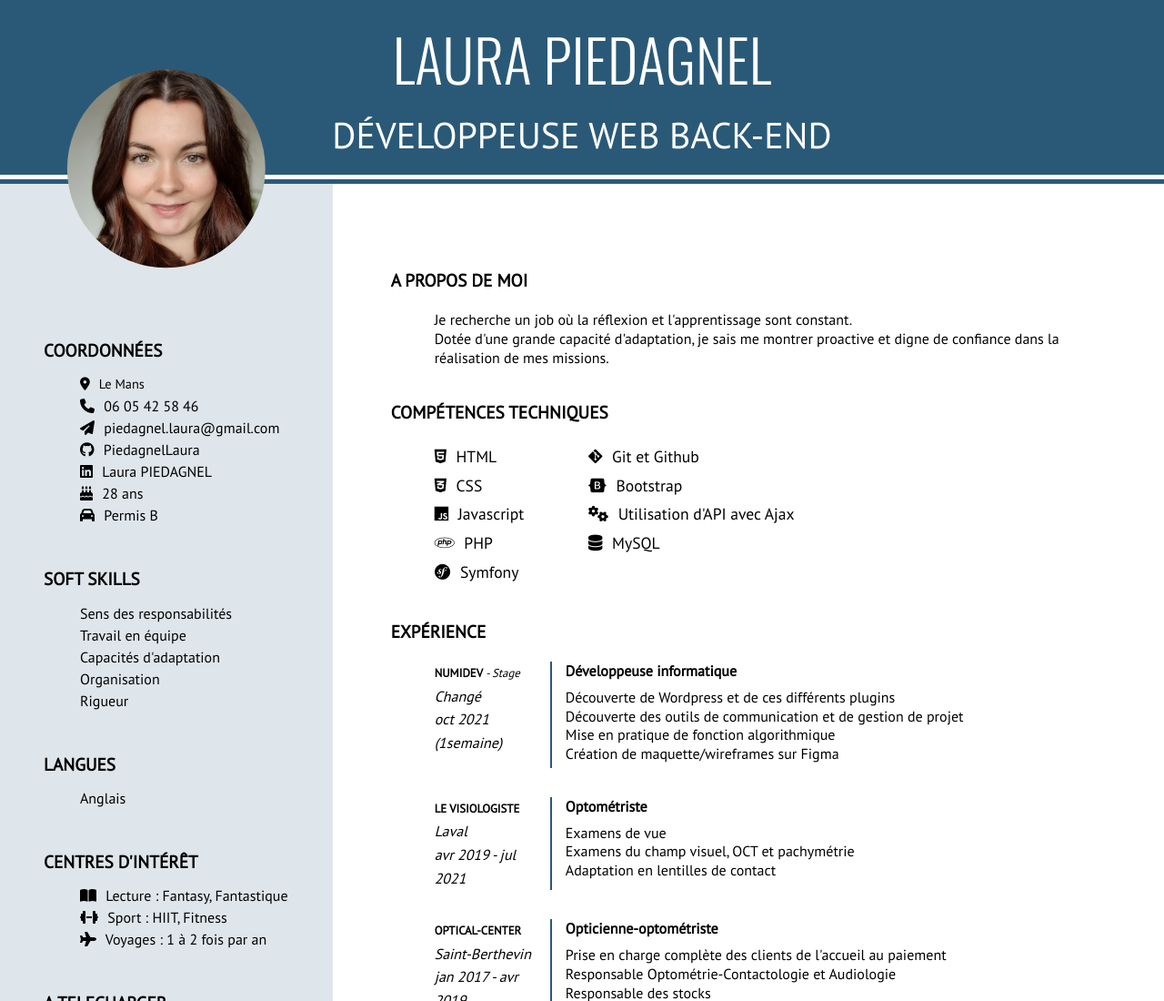
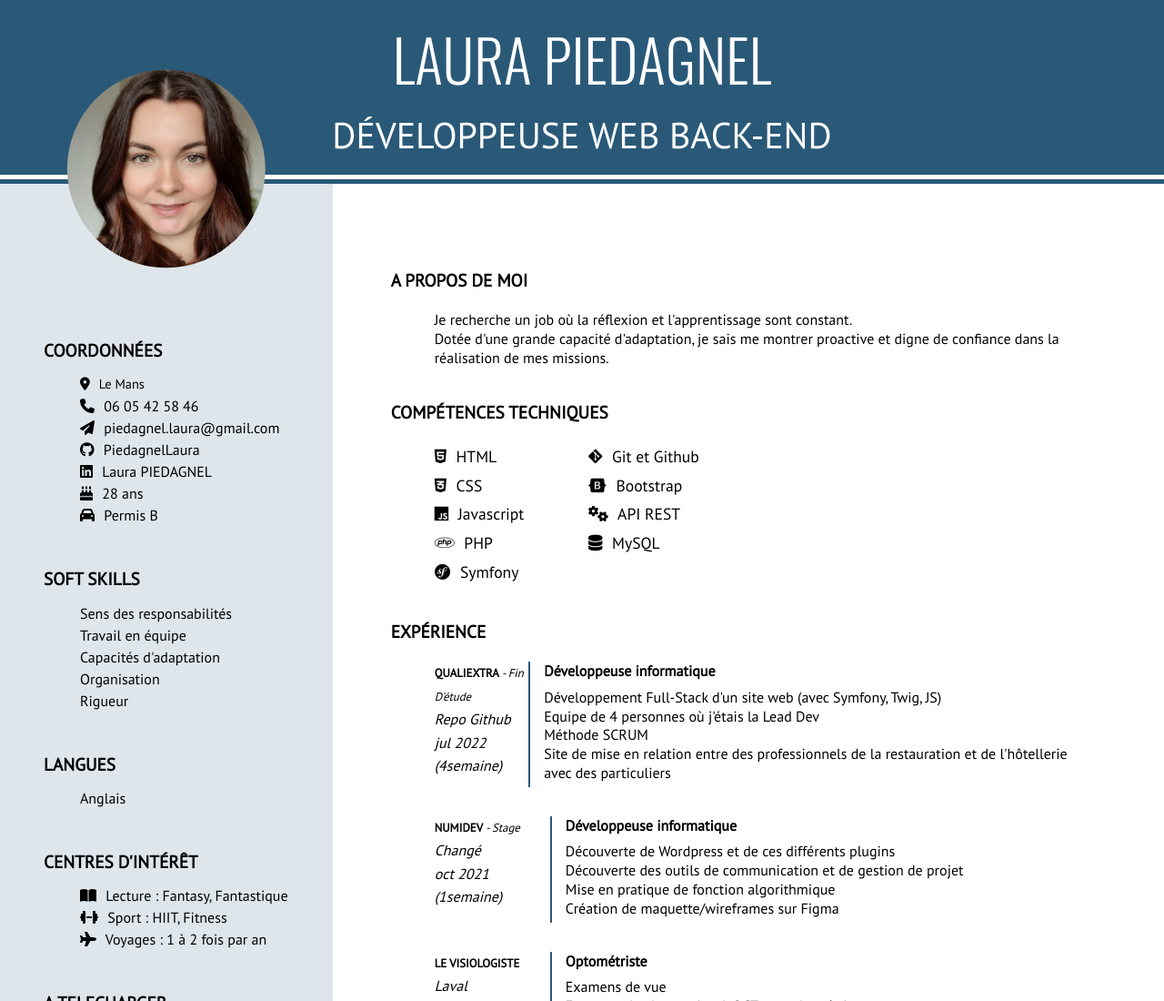
Before and after one commit to PiedagnelLaura/PiedagnelLaura.github.io, a plain HTML site: page index.html in a window 1280 px wide. Shown: the top 1100 px of the page at 91% size. Drawn offline with nearby package versions, Linux system fonts and the light colour scheme.

Commit message:
modif cv fin formation

```diff
--- a/index.html
+++ b/index.html
@@ -103,7 +103,7 @@
 
                                 <p><i class="fa-brands fa-git-alt"></i> Git et Github</p>
                                 <p><i class="fa-brands fa-bootstrap"></i> Bootstrap</p>
-                                <p><i class="fa-solid fa-gears"></i> Utilisation d'API avec Ajax</p>
+                                <p><i class="fa-solid fa-gears"></i> API REST</p>
                                 <p><i class="fa-solid fa-database"></i> MySQL</p>
                             </div>
 
@@ -113,6 +113,23 @@
 
             <article>
                 <h3>Expérience</h3>
+                <div class="parcours resume">
+                    <div class="frise">
+                        <h5><a href="https://github.com/PiedagnelLaura/qualiextra">Qualiextra</a> <span class="stage"> - fin d'étude</span></h5>
+                        <p class="disparait"><a href="https://github.com/PiedagnelLaura/qualiextra"> Repo Github</a></p>
+                        <time>jul 2022 &#40;4semaine&#41;</time>
+                    </div>
+                    <div class="description">
+                        <h4>Développeuse informatique</h4>
+                        <ul>
+                           <li>Développement Full-Stack d'un site web (avec Symfony, Twig, JS)</li>
+                           <li>Equipe de 4 personnes où j'étais la Lead Dev</li>
+                           <li>Méthode SCRUM</li>
+                           <li>Site de mise en relation entre des  professionnels de la restauration et de l'hôtellerie avec des particuliers</li>
+                        </ul>
+                    </div>
+                </div>
+
                 <div class="parcours resume">
                     <div class="frise">
                         <h5>Numidev <span class="stage"> - Stage</span></h5>
```
Also changed, not shown: 1 other file.
